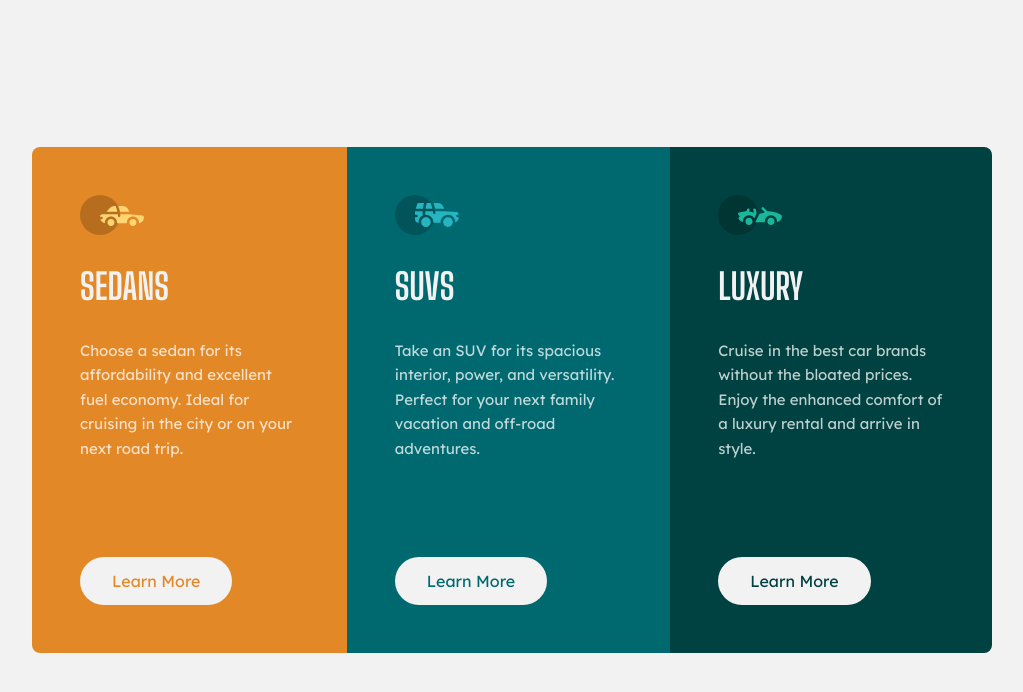
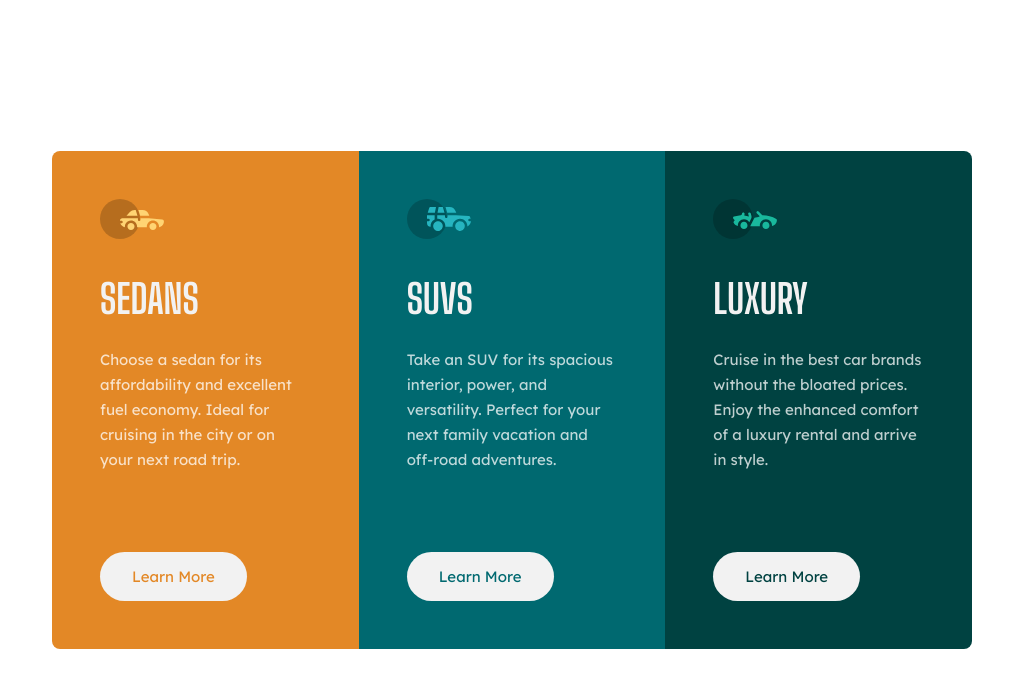
Before and after one commit to castx1981/3-column-preview-card-component, a website: page index.html in a window 1280 px wide. Shown: the whole page, without its empty margins (128-1151 px from the left). Drawn offline with nearby package versions, Linux system fonts and the light colour scheme; files that its build step writes are made by us from their sources.

Commit message:
Restyle based on figma design

```diff
--- a/index.html
+++ b/index.html
@@ -14,45 +14,33 @@
 <!--  Global Container  -->
 <div class="flex items-center justify-center min-h-screen bg-very-light-gray">
   <!--  Card Container  -->
-  <div class="max-w-[327px] mx-6 my-20 flex flex-col xl:flex-row xl:w-[960px] xl:max-w-full">
-    <div class="flex flex-col items-start p-12 bg-bright-orange rounded-t-lg xl:flex-auto xl:rounded-l-lg xl:rounded-r-none">
+  <div class="max-w-[327px] my-20 lg:flex lg:flex-row lg:max-w-[920px]">
+    <div class="car-section bg-brightOrange rounded-t-lg lg:rounded-none lg:rounded-l-lg">
       <img class="w-16" src="images/icon-sedans.svg" alt="sedans">
-      <h1 class="mt-8 uppercase font-cursive font-bold text-4xl text-very-light-gray">Sedans</h1>
-      <p class="mt-8 text-body text-transparent-white">
+      <h1>Sedans</h1>
+      <p>
         Choose a sedan for its affordability and excellent fuel economy. Ideal for cruising in the city
         or on your next road trip.
       </p>
-      <a class="inline-block group mt-6 px-8 py-3 bg-very-light-gray text-bright-orange rounded-full xl:mt-24
-                hover:ring-2 hover:ring-transparent-white hover:bg-bright-orange hover:text-transparent-white"
-         href="#">
-        Learn More
-      </a>
+      <button class="text-brightOrange hover:bg-brightOrange" type="button">Learn More</button>
     </div>
-    <div class="flex flex-col items-start p-12 bg-dark-cyan xl:flex-auto ">
+    <div class="car-section bg-darkCyan">
       <img class="w-16" src="images/icon-suvs.svg" alt="suvs">
-      <h1 class="mt-8 uppercase font-cursive font-bold text-4xl text-very-light-gray">SUVs</h1>
-      <p class="mt-8 text-body text-transparent-white">
+      <h1>SUVs</h1>
+      <p>
         Take an SUV for its spacious interior, power, and versatility. Perfect for your next family vacation
         and off-road adventures.
       </p>
-      <a class="inline-block group mt-6 px-8 py-3 bg-very-light-gray text-dark-cyan rounded-full xl:mt-24
-                hover:ring-2 hover:ring-transparent-white hover:bg-dark-cyan hover:text-transparent-white"
-         href="#">
-        Learn More
-      </a>
+      <button class="text-darkCyan hover:bg-darkCyan" type="button">Learn More</button>
     </div>
-    <div class="flex flex-col items-start p-12 bg-very-dark-cyan rounded-b-lg xl:flex-auto xl:rounded-r-lg xl:rounded-l-none">
+    <div class="car-section bg-veryDarkCyan rounded-b-lg lg:rounded-none lg:rounded-r-lg">
       <img class="w-16" src="images/icon-luxury.svg" alt="luxury">
-      <h1 class="mt-8 uppercase font-cursive font-bold text-4xl text-very-light-gray">Luxury</h1>
-      <p class="mt-8 text-body text-transparent-white">
+      <h1>Luxury</h1>
+      <p>
         Cruise in the best car brands without the bloated prices. Enjoy the enhanced comfort of a luxury
         rental and arrive in style.
       </p>
-      <a class="inline-block group mt-6 px-8 py-3 bg-very-light-gray text-very-dark-cyan rounded-full xl:mt-24
-                hover:ring-2 hover:ring-transparent-white hover:bg-very-dark-cyan hover:text-transparent-white"
-         href="#">
-        Learn More
-      </a>
+      <button class="text-veryDarkCyan hover:bg-darkCyan" type="button">Learn More</button>
     </div>
   </div>
 </div>
--- a/input.css
+++ b/input.css
@@ -1,3 +1,23 @@
 @tailwind base;
 @tailwind components;
 @tailwind utilities;
+
+@layer base {
+    .car-section h1 {
+        @apply mt-9 uppercase font-cursive font-bold text-[40px]/[48px] text-veryLightGray
+    }
+
+    .car-section p {
+        @apply mt-6 font-normal text-[15px]/[25px] text-white/75
+    }
+
+    .car-section button[type="button"] {
+        @apply mt-6 px-8 py-3 font-normal text-[15px]/[25px] bg-veryLightGray rounded-full lg:mt-20
+               hover:text-white hover:ring-2 hover:ring-inset hover:ring-white
+    }
+}
+@layer components {
+    .car-section {
+        @apply flex flex-col items-start p-12 xl:w-1/3
+    }
+}
--- a/tailwind.config.js
+++ b/tailwind.config.js
@@ -8,17 +8,10 @@ module.exports = {
         'cursive': ['"Big Shoulders Display"', 'cursive'],
       },
       colors: {
-        'bright-orange': 'hsl(31, 77%, 52%)',
-        'dark-cyan': 'hsl(184, 100%, 22%)',
-        'very-dark-cyan': 'hsl(179, 100%, 13%)',
-        'transparent-white': 'hsla(0, 0%, 100%, 0.75)',
-        'very-light-gray': 'hsl(0, 0%, 95%)',
-      },
-      fontSize: {
-        'body': ['15px', {
-          lineHeight: '1.625',
-          fontWeight: '500',
-        }],
+        'brightOrange': 'hsl(31, 77%, 52%)',
+        'darkCyan': 'hsl(184, 100%, 22%)',
+        'veryDarkCyan': 'hsl(179, 100%, 13%)',
+        'veryLightGray': 'hsl(0, 0%, 95%)',
       },
     }
   },
```
